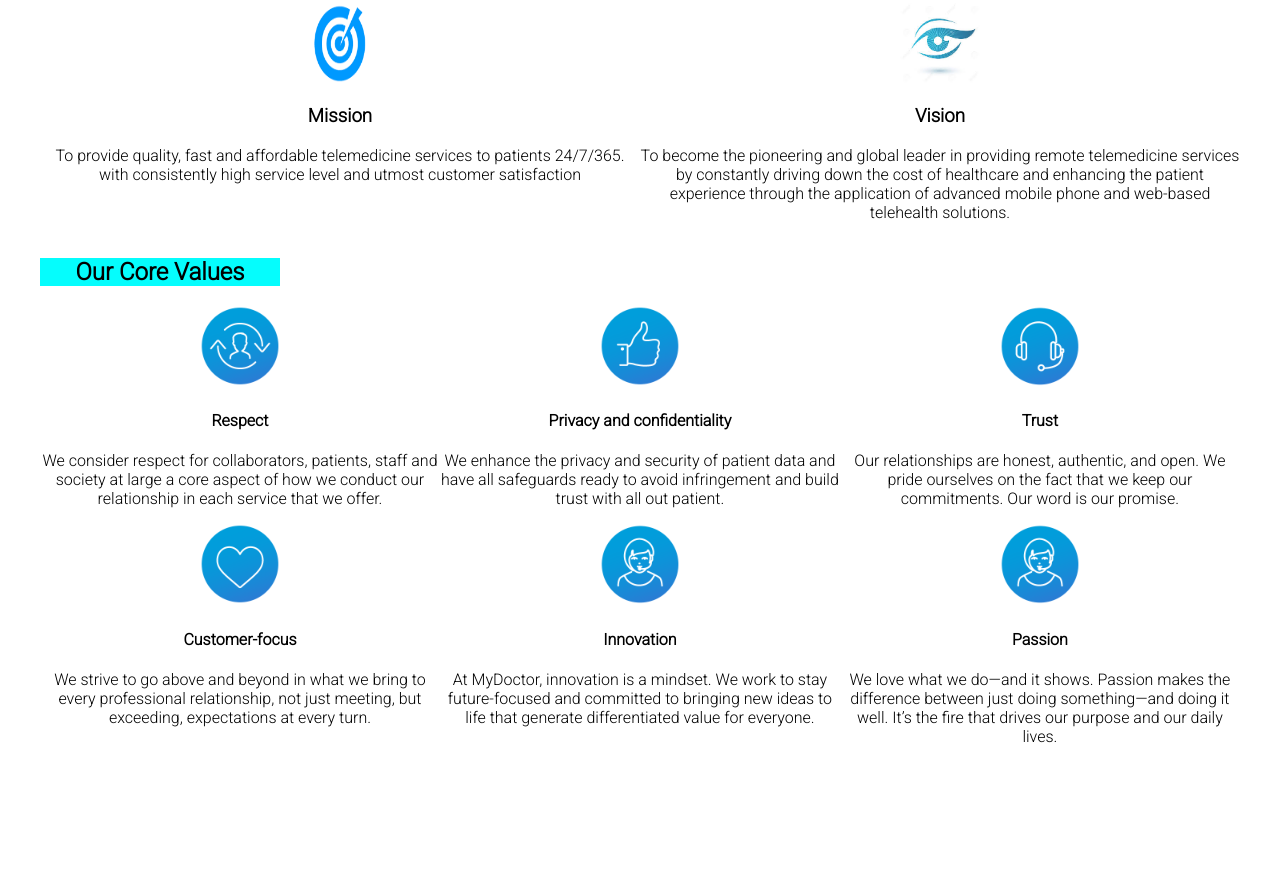
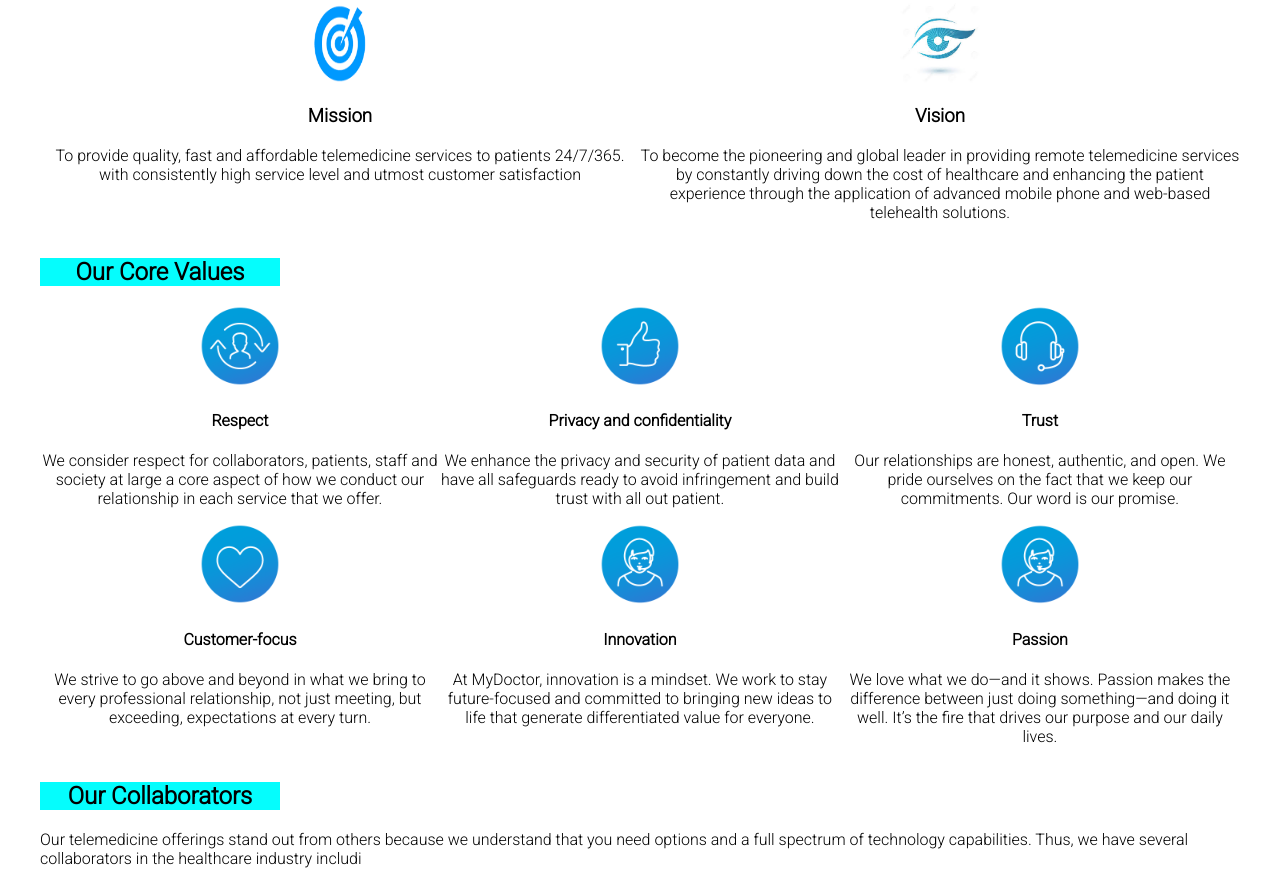
Before and after one commit to o-brayarn/my-doctor, a plain HTML site: page aboutus.html in a window 1280 px wide. Shown: the part 237-1121 px from the top of the page. Before the commit the page ends 1007 px from the top, so only its background shows below. Drawn offline with Linux system fonts and the light colour scheme.

Commit message:
More paragraphs

```diff
--- a/aboutus.html
+++ b/aboutus.html
@@ -96,3 +96,8 @@ It’s the fire that drives our purpose and our daily lives.
 </p>
 </div>
 </div>
+</div>
+<div >
+<h2 class="sub-heading">Our Collaborators</h2>
+<p>Our telemedicine offerings stand out from others because we understand that you need options and a full spectrum of technology capabilities.
+Thus, we have several collaborators in the healthcare industry includi
```
